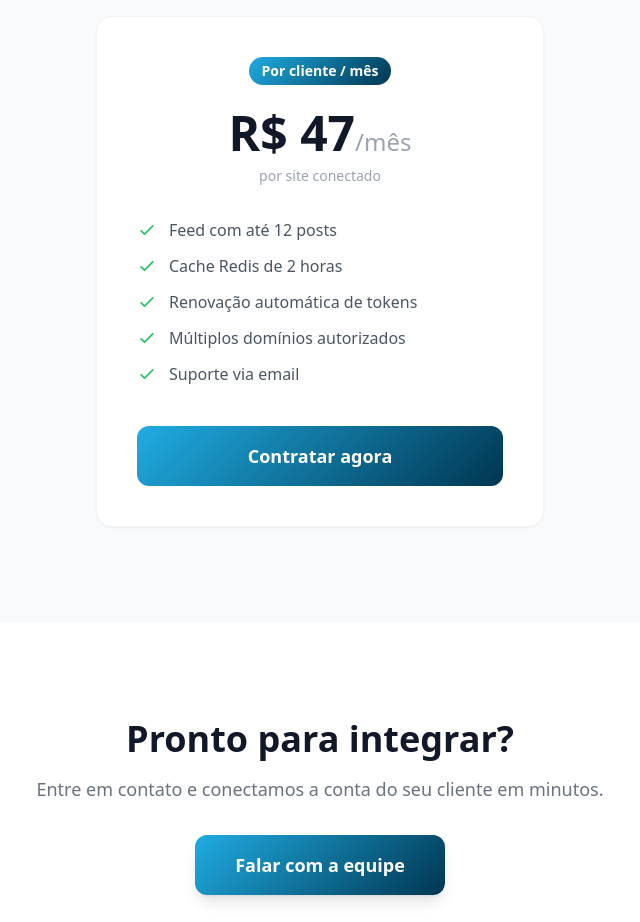
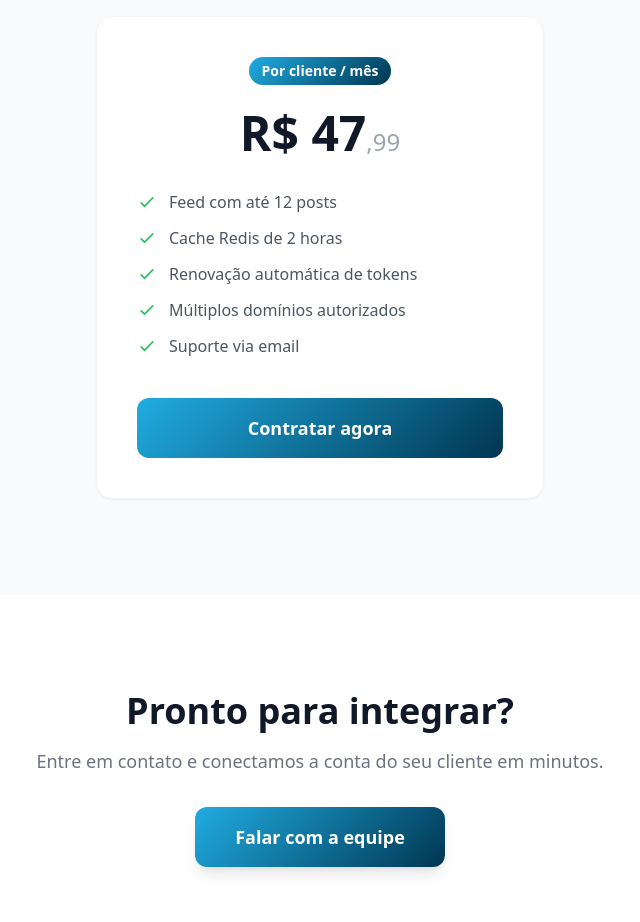
Before and after one commit to Lucas-HMSC/instagram-widget-lp, a plain HTML site: page index.html in a window 1280 px wide. Shown: the part 2540-3462 px from the top of the page, without its empty margins (320-960 px from the left). Drawn offline with nearby package versions, Linux system fonts and the light colour scheme.

Commit message:
index: update pricing

```diff
--- a/index.html
+++ b/index.html
@@ -277,9 +277,9 @@
         <div class="gradient-bg text-white text-sm font-semibold px-3 py-1 rounded-full inline-block mb-6">Por cliente /
           mês</div>
         <div class="text-5xl font-bold text-gray-900 mb-2">
-          R$ 47<span class="text-2xl text-gray-400 font-normal">/mês</span>
+          R$ 47<span class="text-2xl text-gray-400 font-normal">,99</span>
         </div>
-        <p class="text-gray-400 text-sm mb-8">por site conectado</p>
+        <p class="text-gray-400 text-sm mb-8"></p>
         <ul class="text-left space-y-3 mb-10">
           <li class="flex items-center gap-3 text-gray-600">
             <svg class="w-5 h-5 text-green-500 flex-shrink-0" fill="none" stroke="currentColor" viewBox="0 0 24 24">
```
